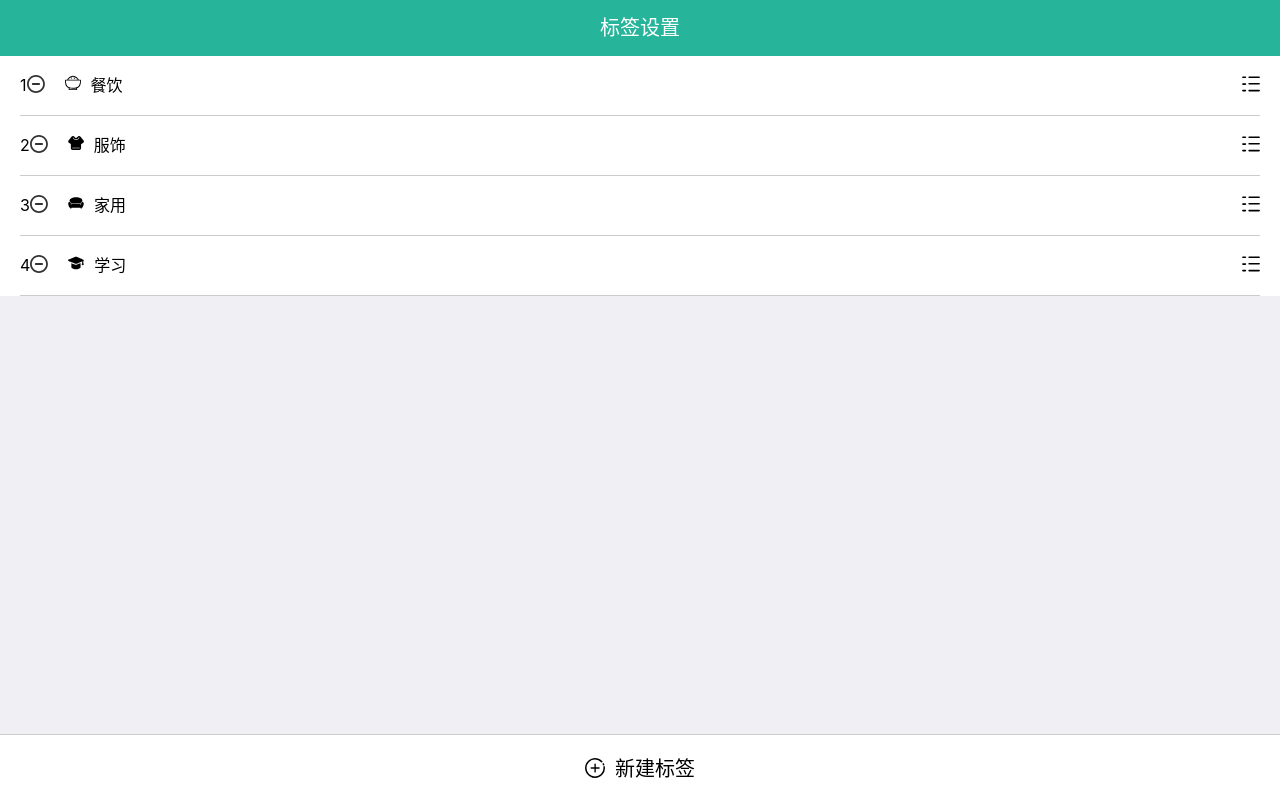
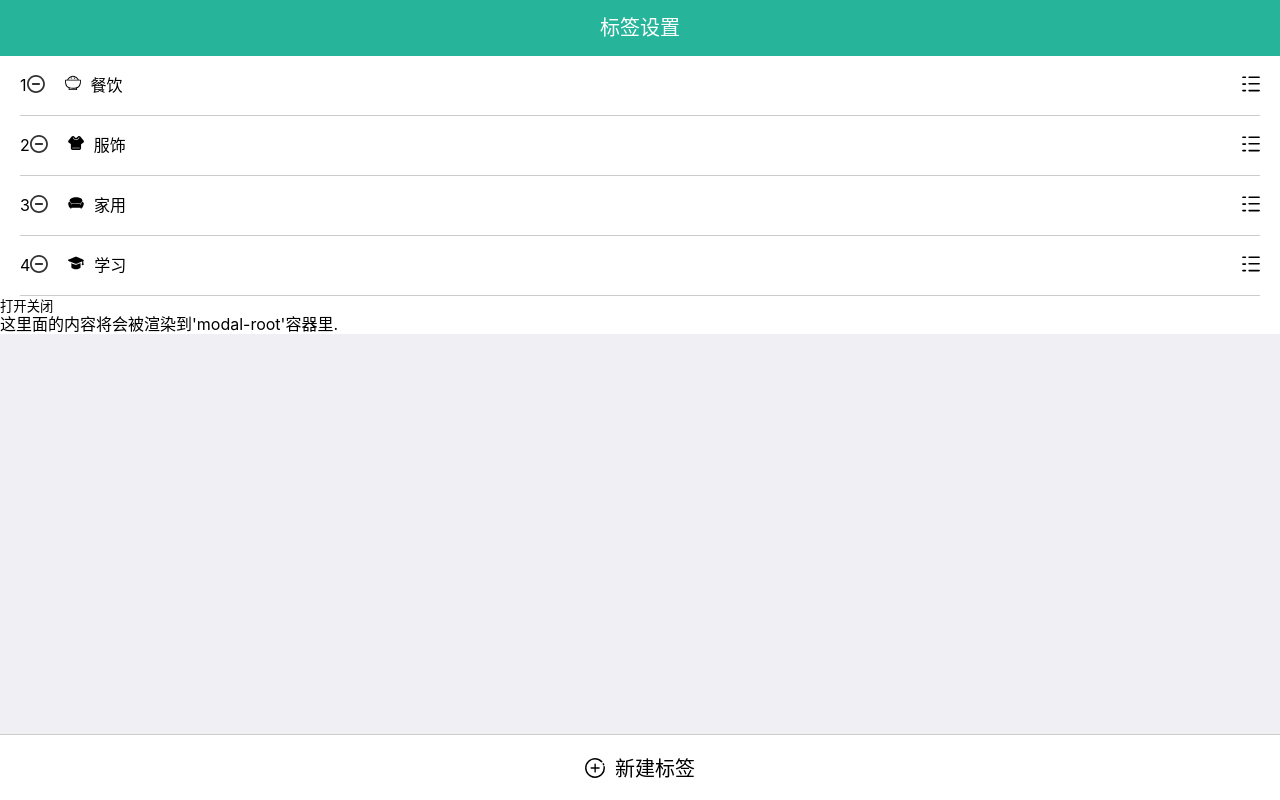
Before and after one commit to April-cl/daily-book, a React app: page /#/tags in a window 1280 px wide. Built offline with nearby package versions, Linux system fonts and the light colour scheme.

Commit message:
关于id的bug2：尝试用React的Portal实现弹窗

```diff
--- /dev/null
+++ b/src/components/Modal.tsx
@@ -0,0 +1,22 @@
+import React from 'react'
+import ReactDOM from 'react-dom'
+
+type Props = {
+  children: React.ReactChild
+  closeModal: () => void
+}
+
+const Modal = React.memo(({ children, closeModal }: Props) => {
+  const domEl = document.getElementById('modal-root')
+
+  if (!domEl) return null
+  return ReactDOM.createPortal(
+    <div>
+      <button onClick={closeModal}>Close</button>
+      {children}
+    </div>,
+    domEl
+  )
+})
+
+export default Modal
--- /dev/null
+++ b/src/hooks/useModal.tsx
@@ -0,0 +1,23 @@
+import React, { useState } from 'react'
+
+import Modal from 'components/Modal'
+
+// Modal组件最基础的两个事件，show/hide
+export const useModal = () => {
+  const [isVisible, setIsVisible] = useState(false)
+
+  const show = () => setIsVisible(true)
+  const hide = () => setIsVisible(false)
+
+  const RenderModal = ({ children }: { children: React.ReactChild }) => (
+    <React.Fragment>
+      {isVisible && <Modal closeModal={hide}>{children}</Modal>}
+    </React.Fragment>
+  )
+
+  return {
+    show,
+    hide,
+    RenderModal,
+  }
+}
--- a/src/views/Tags.tsx
+++ b/src/views/Tags.tsx
@@ -4,6 +4,7 @@ import Icon from '../components/Icon';
 import styled from 'styled-components';
 import { TopBar } from '../components/TopBar';
 import { TagEdit } from './Tags/TagEdit';
+import { useModal } from '../hooks/useModal';
 
 const TagList = styled.ul`
   background-color: #fff;
@@ -53,6 +54,7 @@ const AddTag = styled.button`
 `
 
 function Tags() {
+  const { show, hide, RenderModal } = useModal()
   let [showEdit, setShowEdit] = useState(false)
   let [selectedTag, setSelectedTag] = useState<Tag>({
     id: 0,
@@ -96,11 +98,16 @@ function Tags() {
           <Icon name='add' />
           <span>新建标签</span>
         </AddTag>
+        <button onClick={show}>打开</button>
+        <button onClick={hide}>关闭</button>
+        <>
+          <p>这里面的内容将会被渲染到'modal-root'容器里.</p>
+        </>
       </TagList>
       {/*{selectedTag ? <TagEdit value={selectedTag} showEdit={showEdit} onClose={(showEdit) => {*/}
       {/*  setShowEdit(showEdit)*/}
       {/*}} /> : null}*/}
-
+      <div id='modal-root' />
     </>
   );
 }
```
